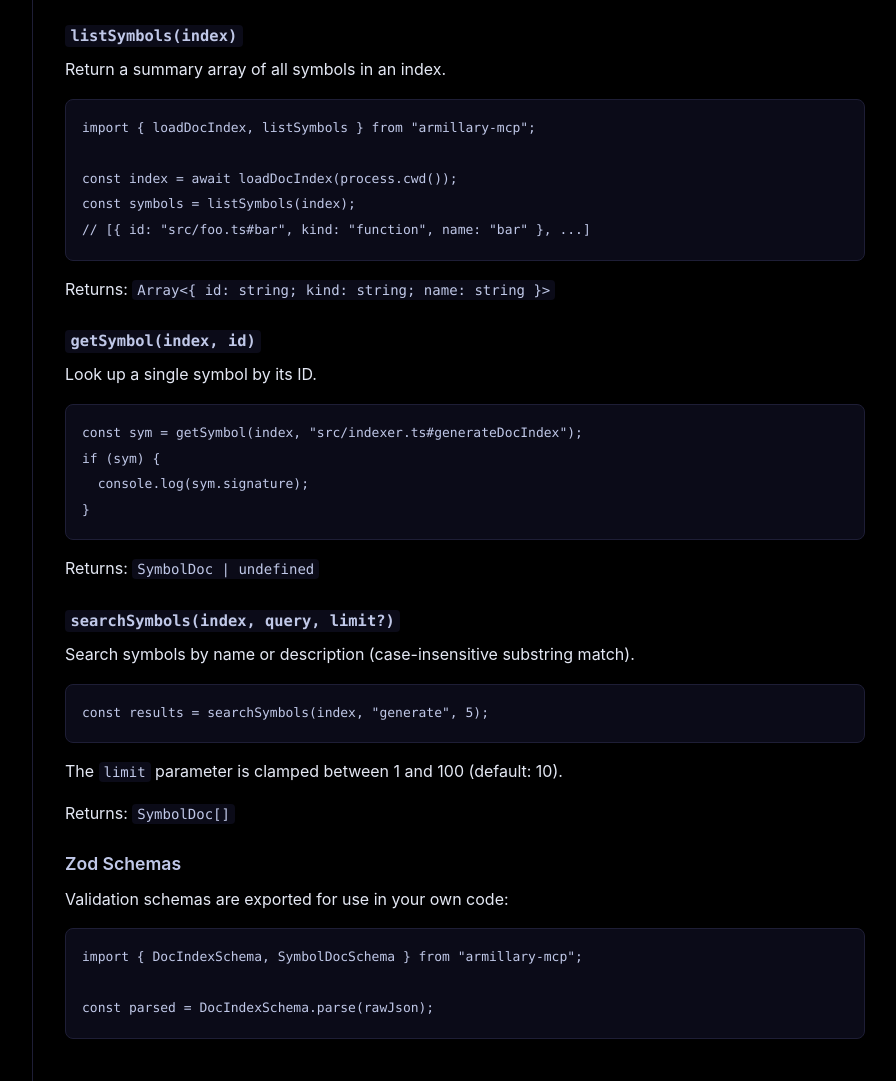
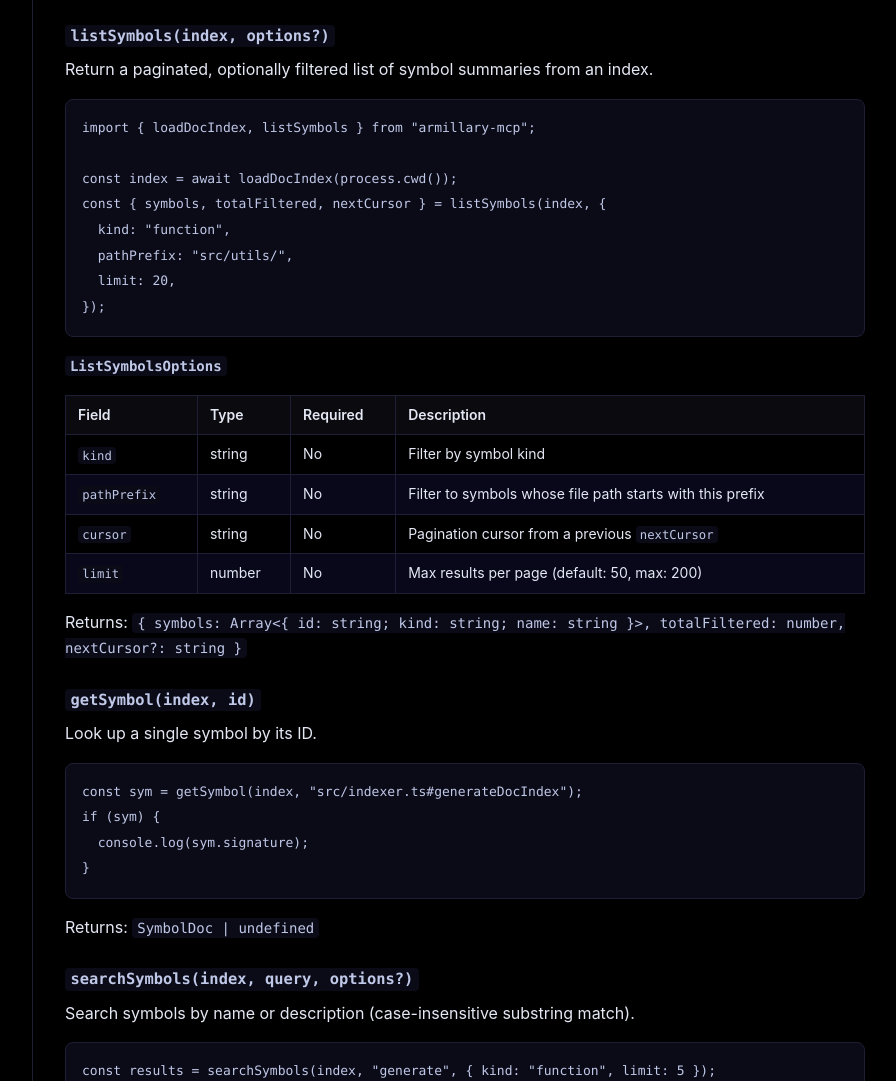
Before and after one commit to phillt/armillary-mcp, a website: page docs/manual.html in a window 1280 px wide. Shown: the part 8658-9739 px from the top of the page, without its empty margins (301-1197 px from the left). Drawn offline with Linux system fonts and the light colour scheme.

Commit message:
Update API signatures to use options objects instead of positional parameters

```diff
--- a/docs/manual.html
+++ b/docs/manual.html
@@ -588,14 +588,28 @@ await controller.waitForIdle();</code></pre>
 const index = await loadDocIndex(process.cwd());</code></pre>
     <p>Reads <code>.armillary-mcp-docs/index.json</code> relative to the given project root. Throws if the file is missing or fails Zod validation.</p>
 
-    <h3><code>listSymbols(index)</code></h3>
-    <p>Return a summary array of all symbols in an index.</p>
+    <h3><code>listSymbols(index, options?)</code></h3>
+    <p>Return a paginated, optionally filtered list of symbol summaries from an index.</p>
     <pre><code>import { loadDocIndex, listSymbols } from "armillary-mcp";
 
 const index = await loadDocIndex(process.cwd());
-const symbols = listSymbols(index);
-// [{ id: "src/foo.ts#bar", kind: "function", name: "bar" }, ...]</code></pre>
-    <p>Returns: <code>Array&lt;{ id: string; kind: string; name: string }&gt;</code></p>
+const { symbols, totalFiltered, nextCursor } = listSymbols(index, {
+  kind: "function",
+  pathPrefix: "src/utils/",
+  limit: 20,
+});</code></pre>
+
+    <p><strong><code>ListSymbolsOptions</code></strong></p>
+    <table>
+      <thead><tr><th>Field</th><th>Type</th><th>Required</th><th>Description</th></tr></thead>
+      <tbody>
+        <tr><td><code>kind</code></td><td>string</td><td>No</td><td>Filter by symbol kind</td></tr>
+        <tr><td><code>pathPrefix</code></td><td>string</td><td>No</td><td>Filter to symbols whose file path starts with this prefix</td></tr>
+        <tr><td><code>cursor</code></td><td>string</td><td>No</td><td>Pagination cursor from a previous <code>nextCursor</code></td></tr>
+        <tr><td><code>limit</code></td><td>number</td><td>No</td><td>Max results per page (default: 50, max: 200)</td></tr>
+      </tbody>
+    </table>
+    <p>Returns: <code>{ symbols: Array&lt;{ id: string; kind: string; name: string }&gt;, totalFiltered: number, nextCursor?: string }</code></p>
 
     <h3><code>getSymbol(index, id)</code></h3>
     <p>Look up a single symbol by its ID.</p>
@@ -605,10 +619,10 @@ if (sym) {
 }</code></pre>
     <p>Returns: <code>SymbolDoc | undefined</code></p>
 
-    <h3><code>searchSymbols(index, query, limit?)</code></h3>
+    <h3><code>searchSymbols(index, query, options?)</code></h3>
     <p>Search symbols by name or description (case-insensitive substring match).</p>
-    <pre><code>const results = searchSymbols(index, "generate", 5);</code></pre>
-    <p>The <code>limit</code> parameter is clamped between 1 and 100 (default: 10).</p>
+    <pre><code>const results = searchSymbols(index, "generate", { kind: "function", limit: 5 });</code></pre>
+    <p>The <code>limit</code> option is clamped between 1 and 100 (default: 10). The optional <code>kind</code> filter narrows results to a specific symbol type.</p>
     <p>Returns: <code>SymbolDoc[]</code></p>
 
     <h3>Zod Schemas</h3>
```
Also changed, not shown: README.md.
